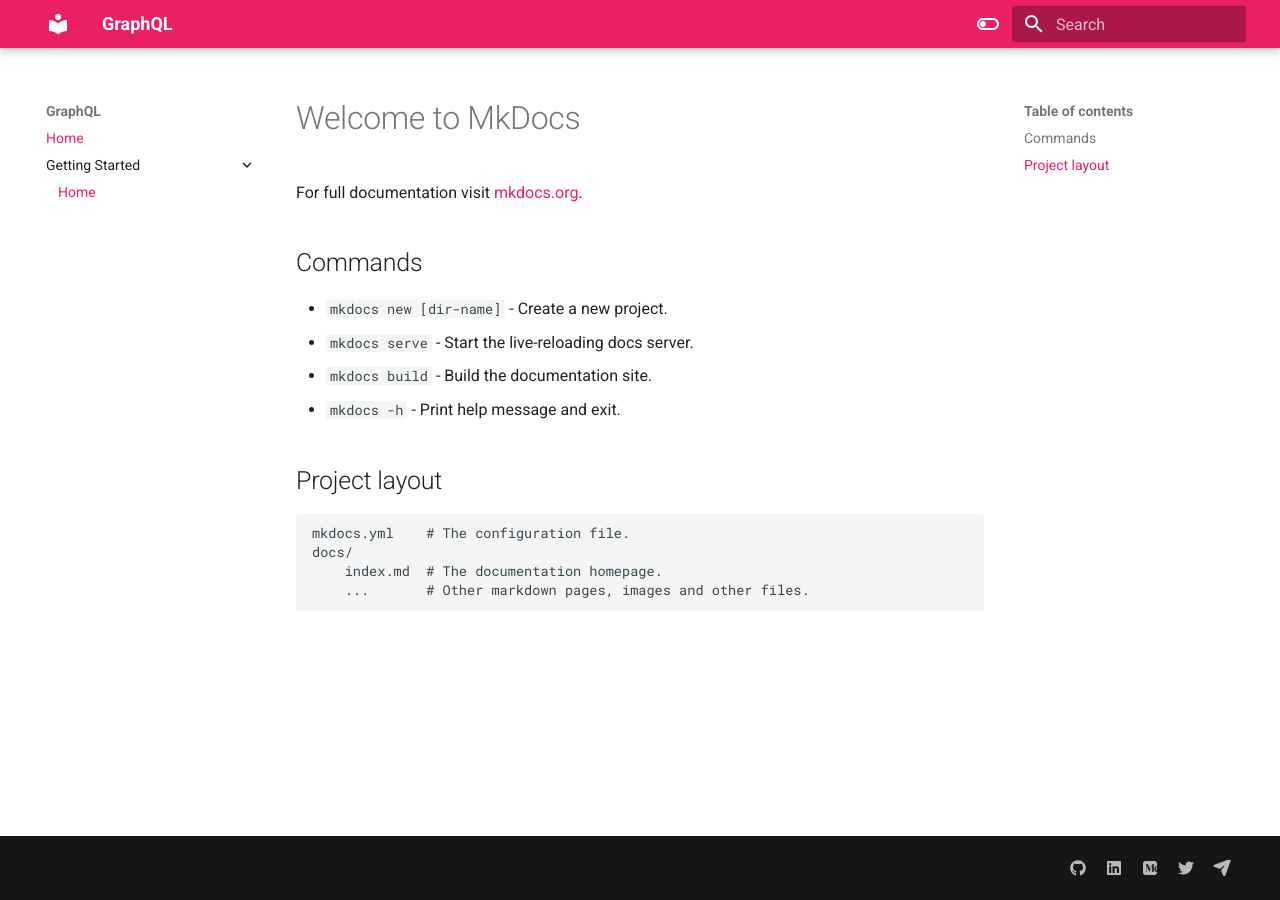
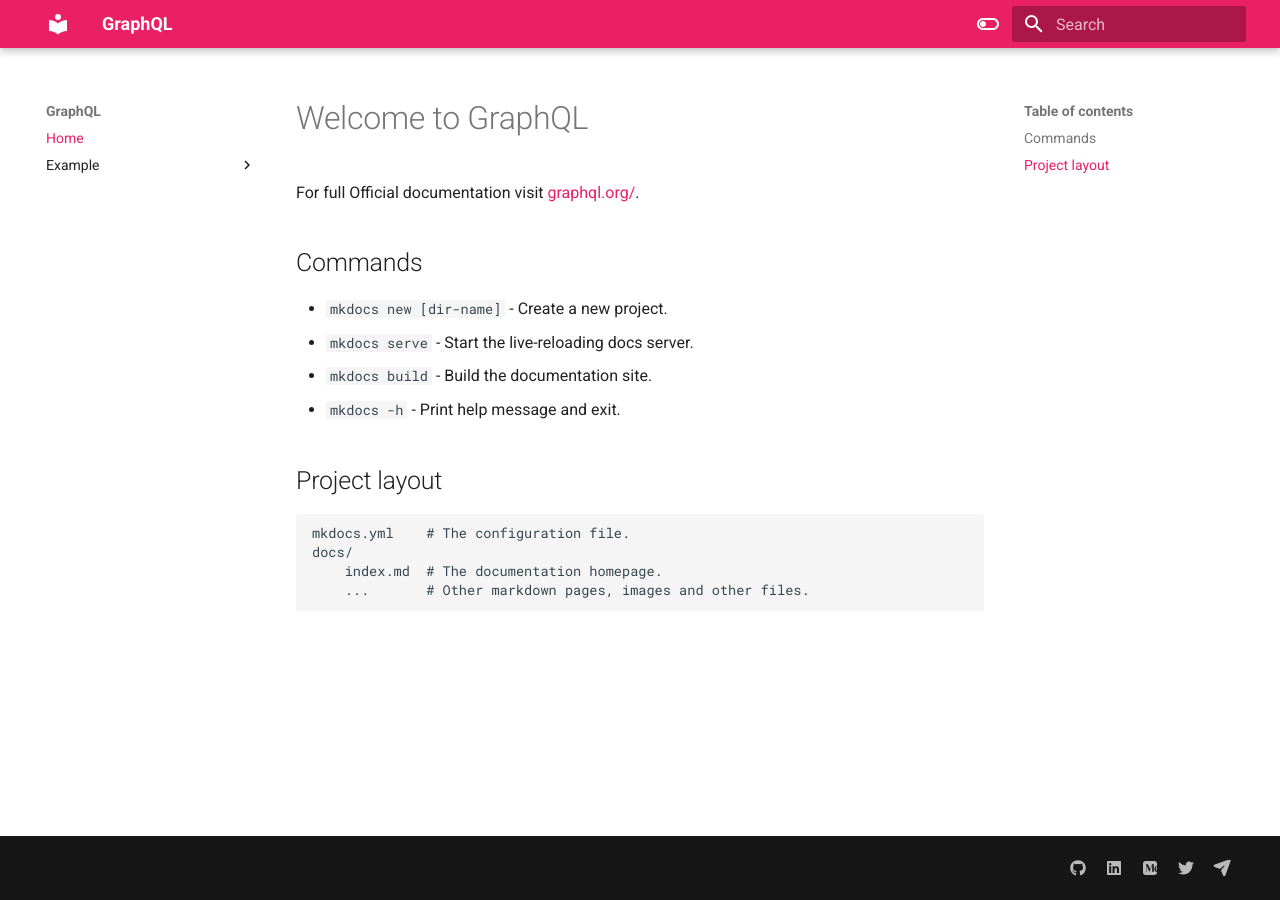
Before and after one commit to imvsharma/graphql-docs, an MkDocs documentation site: the page built from docs/index.md, in a window 1280 px wide. Built offline with MkDocs 1.6.1 and Material for MkDocs 9.7.7, drawn with Linux system fonts in a browser that asks for light colours.

```diff
--- a/docs/index.md
+++ b/docs/index.md
@@ -1,6 +1,6 @@
-# Welcome to MkDocs
+# Welcome to GraphQL
 
-For full documentation visit [mkdocs.org](https://www.mkdocs.org).
+For full Official documentation visit [graphql.org/](https://graphql.org/).
 
 ## Commands
 
--- a/mkdocs.yml
+++ b/mkdocs.yml
@@ -1,8 +1,9 @@
 site_name: GraphQL
 nav:
   - Home: index.md
-  - Getting Started:
-      - Installation: index.md
+  - Example:
+      Crud App:
+        Project Setup: examples/crud-app/project-setup.md
 extra_css:
   - stylesheets/extra.css
 theme:
```
Also changed, not shown: docs/examples/crud-app/project-setup.md (added, +38 -0 lines).
